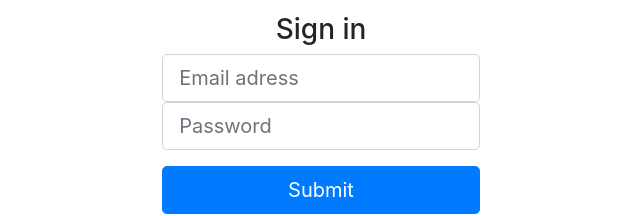
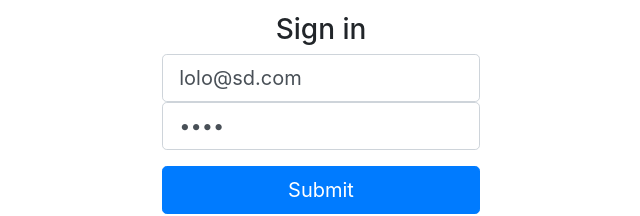
Before and after one commit to Naval101/react_2, a React (Create React App) app: page / in a window 1280 px wide. Shown: the part 304-520 px from the top of the page, without its empty margins (319-959 px from the left). Built offline with nearby package versions, Linux system fonts and the light colour scheme.

Commit message:
set by default credentials in login inputs

```diff
--- a/src/Login.js
+++ b/src/Login.js
@@ -6,8 +6,8 @@ import { IoMdContact } from "react-icons/io";
 
 function Login() {
 
-    const [email,setEmail]= useState("");
-    const [password,setPassword]= useState("");
+    const [email,setEmail]= useState("lolo@sd.com");
+    const [password,setPassword]= useState("1234");
     const history = useHistory();
 
     const submitForm= (evt) => {
@@ -48,9 +48,9 @@ function Login() {
         <IoMdContact size="10em"/>
             <h3>Sign in </h3>
             <div className="form-group">
-                <input type="email" className="form-control form-control-lg" placeholder="Email adress" onChange={e=>setEmail(e.target.value)} value={email} />
+                <input type="email" className="form-control form-control-lg" placeholder="Email adress" value={email} onChange={e=>setEmail(e.target.value)} value={email} />
 
-                <input type="password" className="form-control form-control-lg" placeholder="Password" onChange={e=>setPassword(e.target.value)} value={password} />
+                <input type="password" className="form-control form-control-lg" placeholder="Password" value={password} onChange={e=>setPassword(e.target.value)} value={password} />
             </div>
                 <button type="submit" className="btn btn-primary btn-block btn-lg" onClick={submitForm}>Submit</button>
 
```
